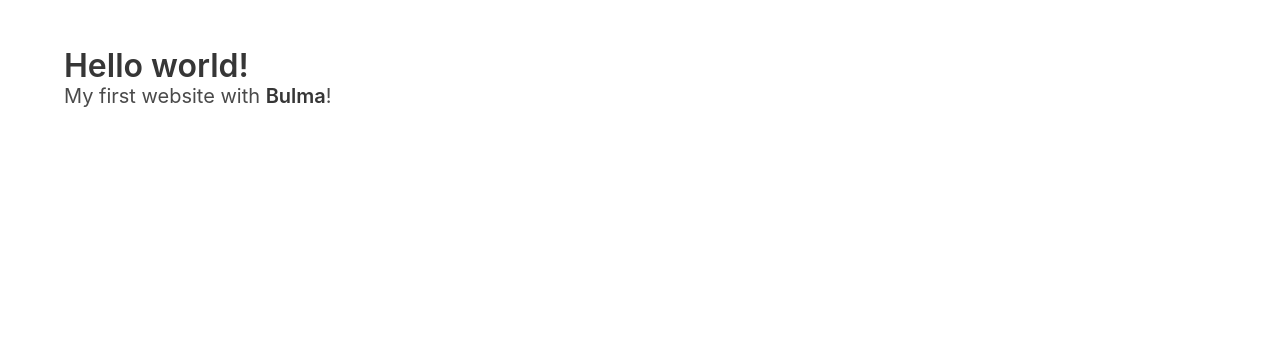
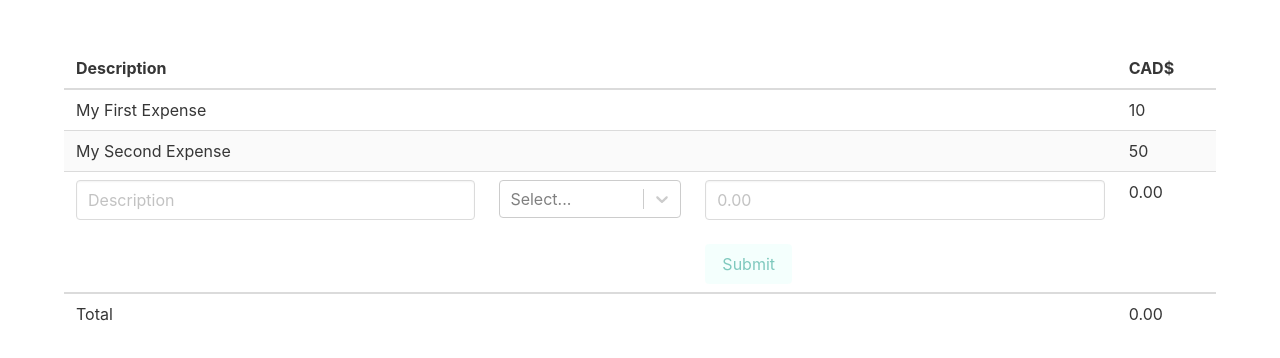
Before and after one commit to IliasDeros/exchange-rates-ui, a React app in the folder frontend/: page / in a window 1280 px wide. Built offline with nearby package versions, Linux system fonts and the light colour scheme.

Commit message:
Submit expenses, all in CAD

```diff
--- a/frontend/App.js
+++ /dev/null
@@ -1,3 +0,0 @@
-export function App() {
-  return <h1 class="title">Hello world!</h1>;
-}
--- /dev/null
+++ b/frontend/components/App.js
@@ -0,0 +1,17 @@
+import { useState } from "react";
+import { Report } from "./Report"
+
+const baseExpanses = [
+  { description: "My First Expense", valueCAD: 10 },
+  { description: "My Second Expense", valueCAD: 50 },
+]
+
+export function App() {
+  const [expenses, setExpenses] = useState(baseExpanses)
+  const addExpense = (expense) => {
+    setExpenses([...expenses, expense])
+    return true // Success!
+}
+
+  return <Report addExpense={addExpense} expenses={expenses} />;
+}
--- /dev/null
+++ b/frontend/components/CurrencySelect.js
@@ -0,0 +1,9 @@
+import Select from "react-select"
+
+export function CurrencySelect({ currencies }) {
+  return (
+    <Select
+      options={currencies}
+    />
+  )
+}
--- /dev/null
+++ b/frontend/components/ExpenseInputRow.js
@@ -0,0 +1,45 @@
+import { useState } from 'react'
+import { CurrencySelect } from "./CurrencySelect"
+
+const currencies = [
+  { value: 'CAD', label: 'CAD' }
+]
+
+export function ExpenseInputRow({ submitExpense }) {
+  const [draftExpense, setDraftExpense] = useState({ description: "", value: "", valueCAD: 0 })
+
+  const isExpenseValid = draftExpense.description && draftExpense.valueCAD
+  const setDescription = (e) => setDraftExpense({ ...draftExpense, description: e.target.value })
+  const setValue = (e) => {
+    const { value } = e.target
+    setDraftExpense({ ...draftExpense, value, valueCAD: +value })
+  }
+
+  const submit = () => {
+    if (!submitExpense(draftExpense)) {
+      return
+    }
+
+    setDraftExpense({ description: "", value: "", valueCAD: 0 })
+  }
+
+  return (
+    <tr>
+      <td>
+        <input type="text" className="input" placeholder="Description" onChange={setDescription} value={draftExpense.description} />
+      </td>
+      <td><CurrencySelect currencies={currencies} /></td>
+      <td>
+        <div className="block">
+          <input type="number" className="input" placeholder="0.00" onChange={setValue} value={draftExpense.value} />
+        </div>
+        <div className="block">
+          <button className="button is-light is-primary" onClick={submit} disabled={!isExpenseValid}>Submit</button>
+        </div>
+      </td>
+      <td>
+        <span className="light">0.00</span>
+      </td>
+    </tr>
+  )
+}
--- /dev/null
+++ b/frontend/components/ExpenseRow.js
@@ -0,0 +1,10 @@
+export function ExpenseRow({ expense }) {
+  return (
+    <tr>
+      <td colSpan="3">{expense.description}</td>
+      <td>
+        {expense.valueCAD}
+      </td>
+    </tr>
+  )
+}
--- /dev/null
+++ b/frontend/components/Report.js
@@ -0,0 +1,30 @@
+import { useState } from "react"
+import { ExpenseRow } from "./ExpenseRow"
+import { ExpenseInputRow } from "./ExpenseInputRow"
+
+export function Report({ addExpense, expenses }) {
+
+  return (
+    <table className="table is-fullwidth is-striped">
+      <thead>
+        <tr>
+          <th>Description</th>
+          <th></th>
+          <th></th>
+          <th>CAD$</th>
+        </tr>
+      </thead>
+
+      <tbody>
+        {expenses.map(expense => (<ExpenseRow expense={expense} key={expense.description} />))}
+        <ExpenseInputRow submitExpense={addExpense} />
+      </tbody>
+      <tfoot>
+        <tr>
+          <td colSpan="3">Total</td>
+          <td>0.00</td>
+        </tr>
+      </tfoot>
+    </table>
+  )
+}
--- a/frontend/index.html
+++ b/frontend/index.html
@@ -11,9 +11,6 @@
     <section class="section">
       <div class="container">
         <div id="app"></div>
-        <p class="subtitle">
-          My first website with <strong>Bulma</strong>!
-        </p>
       </div>
     </section>
     </body>
--- a/frontend/index.js
+++ b/frontend/index.js
@@ -1,5 +1,5 @@
 import ReactDOM from "react-dom";
-import { App } from "./App";
+import { App } from "./components/App";
 
 const app = document.getElementById("app");
 ReactDOM.render(<App />, app);
--- a/frontend/package.json
+++ b/frontend/package.json
@@ -5,7 +5,8 @@
   },
   "dependencies": {
     "react": "^17.0.2",
-    "react-dom": "^17.0.2"
+    "react-dom": "^17.0.2",
+    "react-select": "^5.2.1"
   },
   "devDependencies": {
     "parcel": "^2.0.1"
```
Also changed, not shown: README.md, frontend/modules/exchangeRatesAPI.js (added), 1 other file.
